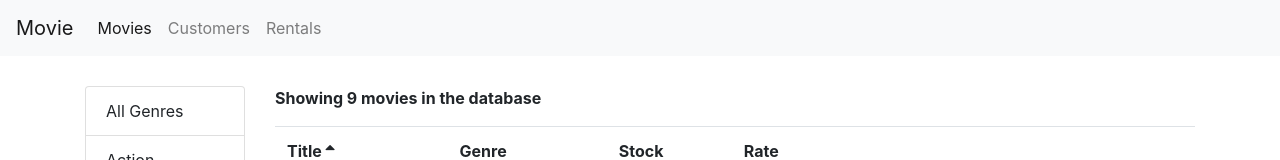
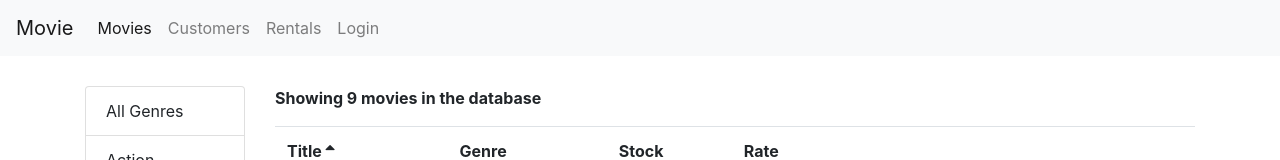
Before and after one commit to trachuynh2014/Movie-Rent, a React (Create React App) app: page /movies in a window 1280 px wide. Shown: the top 160 px of the page. Built offline with nearby package versions, Linux system fonts and the light colour scheme.

Commit message:
adding login Route and loginForm link at navbar

```diff
--- a/src/App.js
+++ b/src/App.js
@@ -7,6 +7,7 @@ import Rentals from "./components/rentals";
 import NotFound from "./components/notFound";
 import NavBar from "./components/common/navBar";
 import MoviesForm from "./components/moviesForm";
+import LoginForm from "./components/loginForm";
 
 class App extends Component {
   render() {
@@ -17,6 +18,7 @@ class App extends Component {
           <Switch>
             <Route path="/movies/:id" component={MoviesForm} />
             <Route path="/movies" component={Movies} />
+            <Route path="/login" component={LoginForm} />
             <Route path="/customers" component={Customers} />
             <Route path="/rentals" component={Rentals} />
             <Route path="/not-found" component={NotFound} />
--- a/src/components/common/navBar.jsx
+++ b/src/components/common/navBar.jsx
@@ -36,6 +36,11 @@ class NavBar extends Component {
                 Rentals
               </NavLink>
             </li>
+            <li className="nav-item">
+              <NavLink className="nav-link" to="/login">
+                Login
+              </NavLink>
+            </li>
           </ul>
         </div>
       </nav>
```
